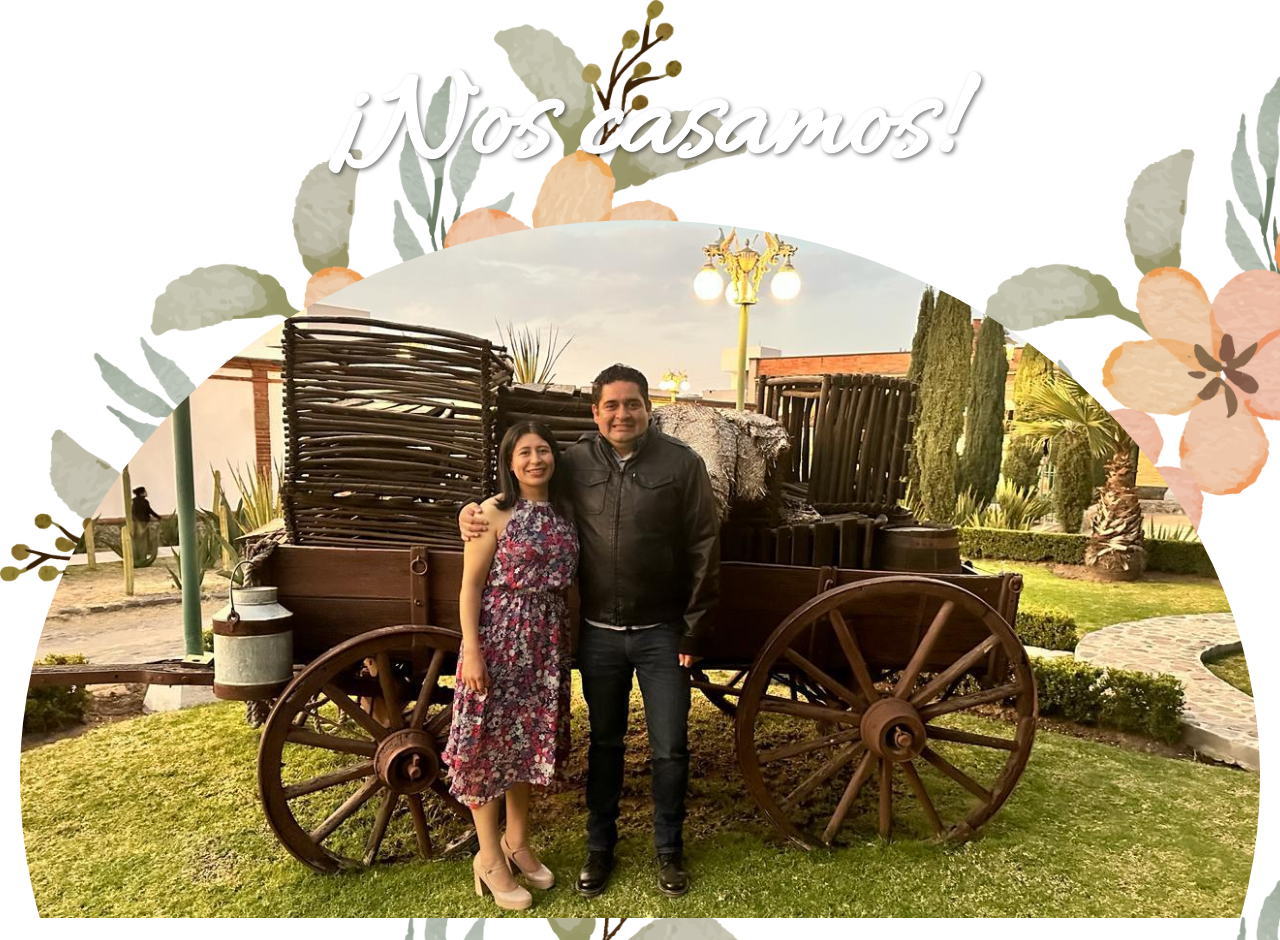
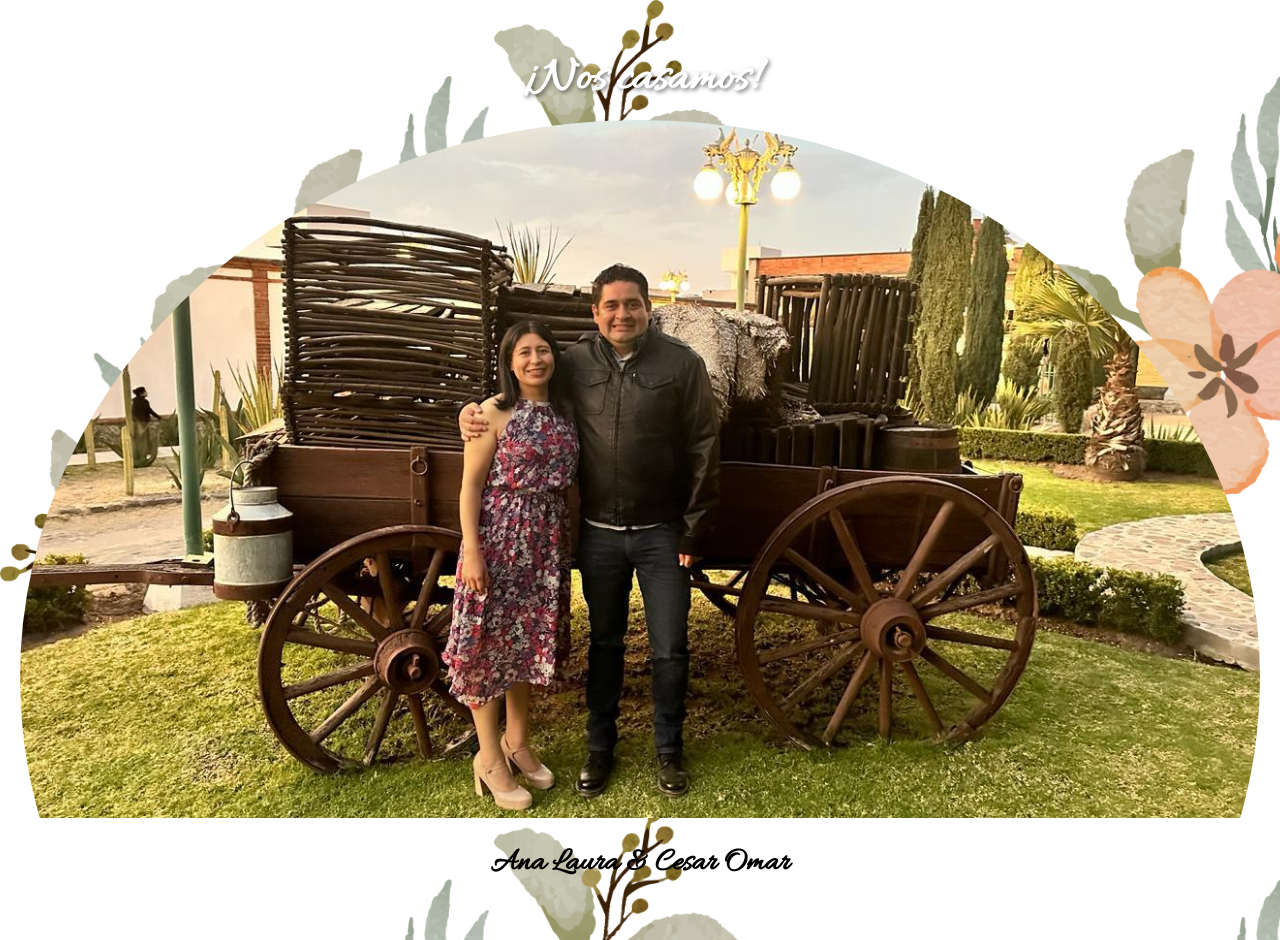
Before and after one commit to BenssZ/invitacion, a plain HTML site: page index.html in a window 1280 px wide. Shown: the top 940 px of the page. Drawn offline with Linux system fonts and the light colour scheme.

Commit message:
Update estilo.css

```diff
--- a/estilo.css
+++ b/estilo.css
@@ -28,7 +28,7 @@ header {
 /* Título con la fuente Allura */
 .titulo-allura {
     font-family: 'Allura', cursive; /* Fuente Allura solo para este título */
-    font-size: 8em; /* Aumenta el tamaño del título */
+    font-size: 3em; /* Aumenta el tamaño del título */
     margin: 0;
     padding: 10px;
     text-shadow: 2px 2px 4px rgba(0, 0, 0, 0.5); /* Sombra para un mejor contraste */
@@ -184,7 +184,7 @@ button:hover {
 /* Nombres de los novios */
 .nombres-novios h1 {
     font-family: 'Allura', cursive; /* Usa la fuente Allura */
-    font-size: 5em; /* Tamaño grande para los nombres */
+    font-size: 2em; /* Tamaño grande para los nombres */
     color: BLACK; /* Color de texto */
     text-align: center; /* Centra los nombres */
     margin: 20px 0; /* Espacio alrededor */
```
